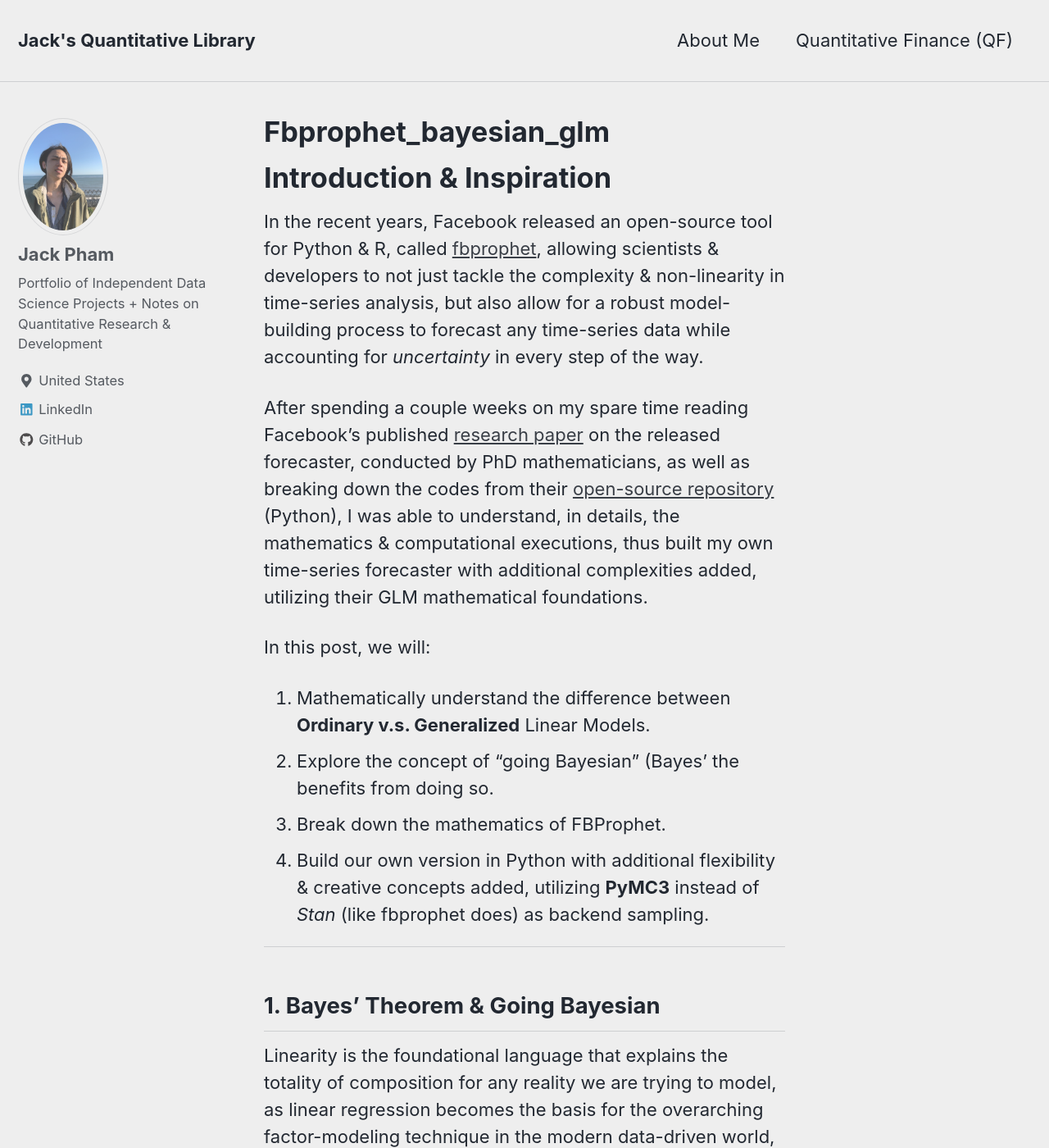
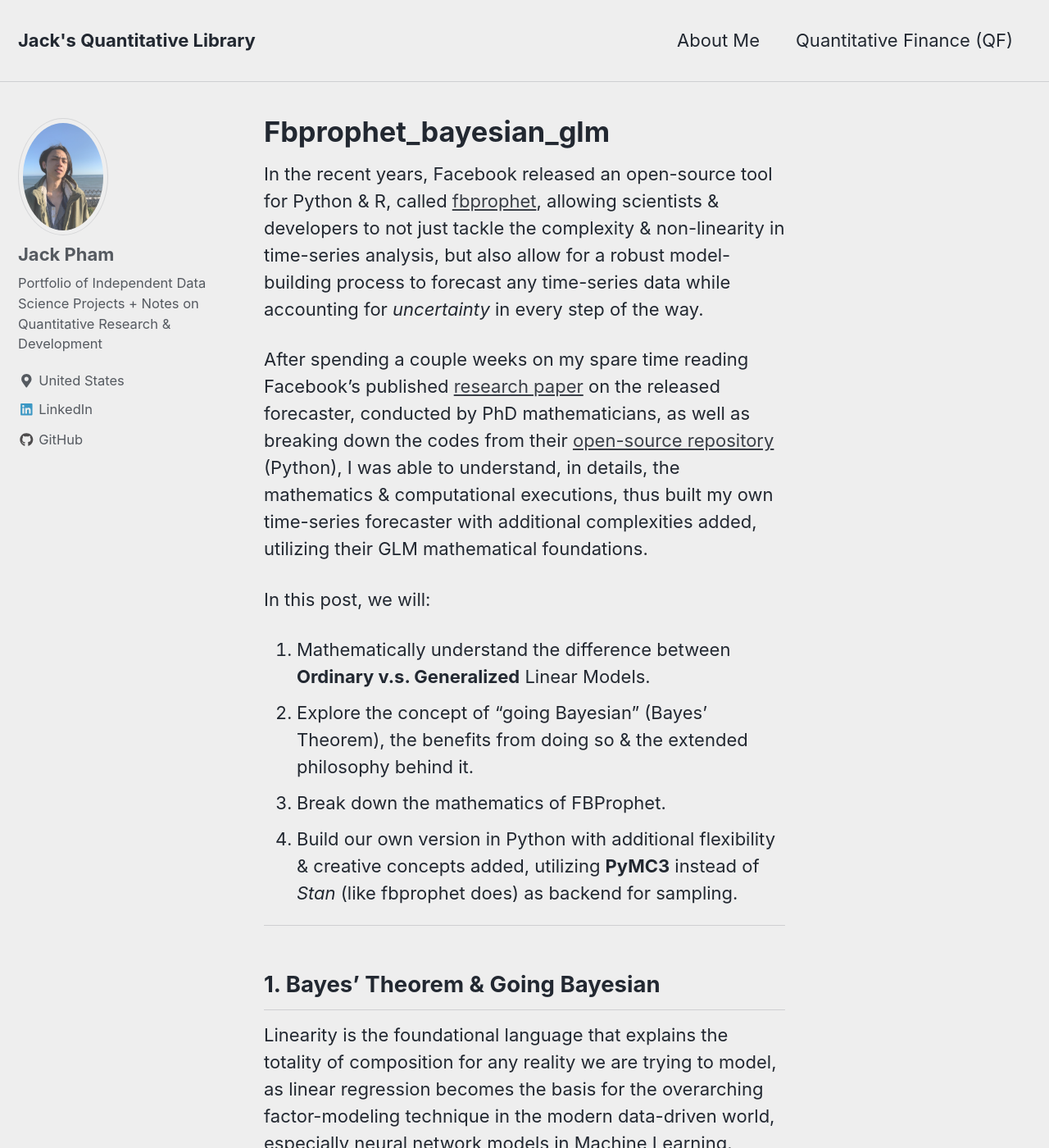
Before and after one commit to jp-quant/jp-quant.github.io, a Jekyll site: the page built from _posts/2020-09-01-fbprophet_bayesian_glm.md, in a window 1280 px wide and 1400 px high. Shown: the whole window at 82% size. Built offline with Jekyll 4.4.1, drawn with Linux system fonts in a browser that asks for light colours; nearby versions of some CDN libraries.

Commit message:
_posts/2020-09-01-fbprophet_bayesian_glm.md updated from https://stackedit.io/

```diff
--- a/_posts/2020-09-01-fbprophet_bayesian_glm.md
+++ b/_posts/2020-09-01-fbprophet_bayesian_glm.md
@@ -1,4 +1,3 @@
-# Introduction & Inspiration
 In the recent years, Facebook released an open-source tool for Python & R, called [fbprophet](https://facebook.github.io/prophet/), allowing scientists & developers to not just tackle the complexity & non-linearity in time-series analysis, but also allow for a robust model-building process to forecast any time-series data while accounting for *uncertainty* in every step of the way.
 
 
@@ -7,9 +6,9 @@ After spending a couple weeks on my spare time reading Facebook's published [res
 In this post, we will:
 
 1. Mathematically understand the difference between **Ordinary v.s. Generalized** Linear Models.
-1. Explore the concept of "going Bayesian" (Bayes'  the benefits from doing so.
+1. Explore the concept of "going Bayesian" (Bayes' Theorem), the benefits from doing so & the extended philosophy behind it.
 2. Break down the mathematics of FBProphet.
-3. Build our own version in Python with additional flexibility & creative concepts added, utilizing **PyMC3** instead of *Stan* (like fbprophet does) as backend sampling.
+3. Build our own version in Python with additional flexibility & creative concepts added, utilizing **PyMC3** instead of *Stan* (like fbprophet does) as backend for sampling.
 
 
 ---
```
Also changed, not shown: other parts of _posts/2020-09-01-fbprophet_bayesian_glm.md (+1 -1 lines).
